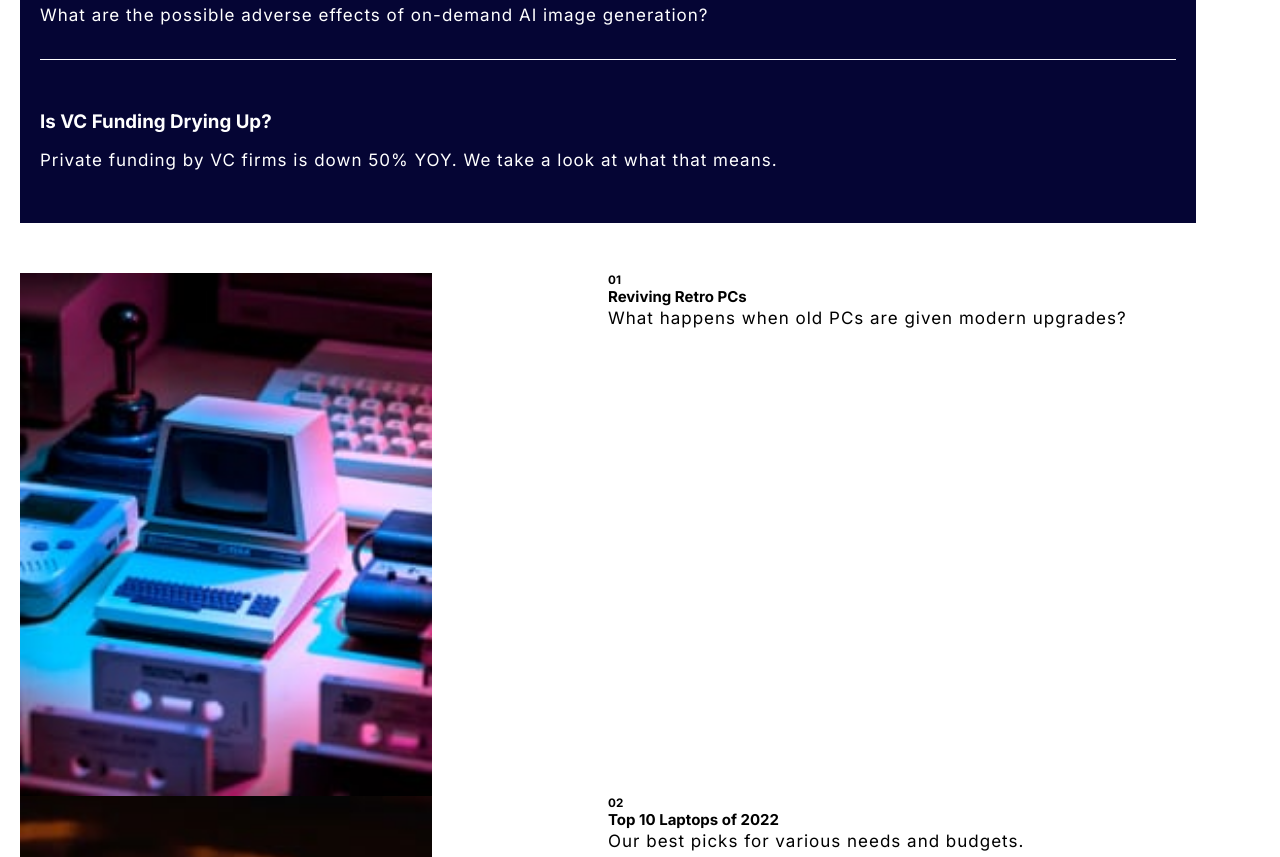
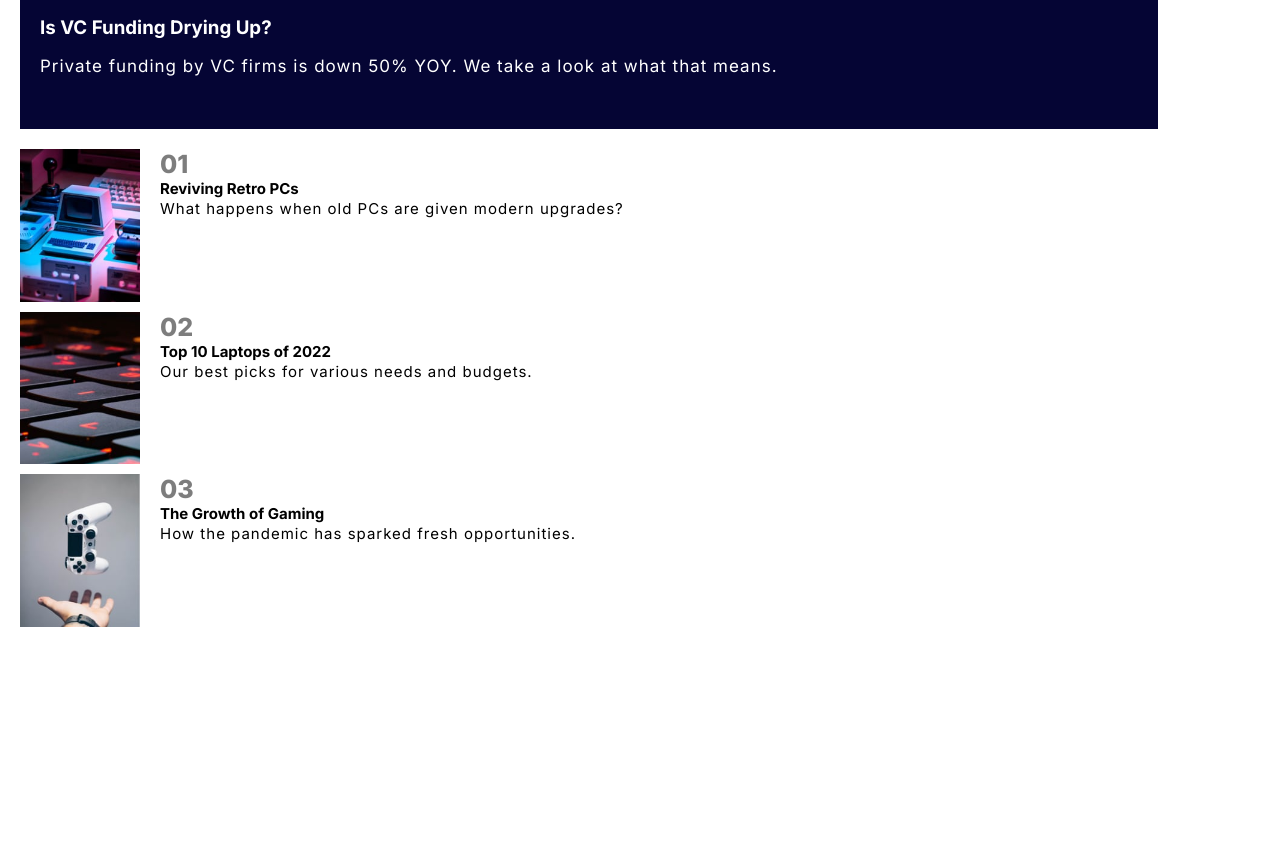
Before and after one commit to guilherme-benedett/pagina-de-noticias, a plain HTML site: page index.html in a window 1280 px wide. Shown: the part 1709-2566 px from the top of the page. After the commit the page ends 2336 px from the top, so only its background shows below. Drawn offline with Linux system fonts and the light colour scheme.

Commit message:
atualizacao de projeto

```diff
--- a/index.html
+++ b/index.html
@@ -14,7 +14,7 @@
 <body>
     <header>
         <img src="src/imagens/logo.svg" alt="logo w">
-        <img src="src/imagens/icon-menu.svg" alt="icone de menu" class="icone-menu">
+        <img src="src/imagens/icon-menu.svg" class="icone-menu">
     </header>
     <main>
         <section>
@@ -44,7 +44,7 @@
                 <p>Private funding by VC firms is down 50% YOY. We take a look at what that means.</p>
             </article>
         </section>
-        <section>
+        <section class="ranking-informacoes">
             <article class="ranking">
                 <img src="src/imagens/pc retro.jpg" alt="um computador antigo">
                 <div>
--- a/src/estilos/estilos.css
+++ b/src/estilos/estilos.css
@@ -11,23 +11,19 @@
 }
 body{
     height: 100vh;
-    width: 95vw;
+    width: 92vw;
 }
 main{
     margin: 20px;
     display: grid;
-    row-gap: 50px;
+    row-gap: 20px;
 }
 header{
     height: 80px;
-    display: grid;
-    grid-template-columns: 1fr 1fr;
+    display: flex;
     align-items: center;
     justify-content: space-between;
     margin: 20px;
-}
-.icone-menu{
-    justify-self: end;
 }
 section > img{
     width: 100%;
@@ -90,12 +86,25 @@ h3{
 }
 .ranking{
     display: grid;
-    grid-template-columns: 1fr 1fr;
+    grid-template-columns: 0fr 1fr;
+    gap: 20px;
 }
 .ranking > img{
-    width: 70%;
+    width: 120px;
+}
+.ranking-informacoes{
+    display: grid;
+    gap: 10px;
 }
 div{
     font-family: var(--inter);
     font-size: 10px;
 }
+div > h1{
+    font-size: 25px;
+    font-weight: 900;
+    color: rgba(0, 0, 0, 0.508);
+}
+div > p{
+    font-size: 15px;
+}
```
